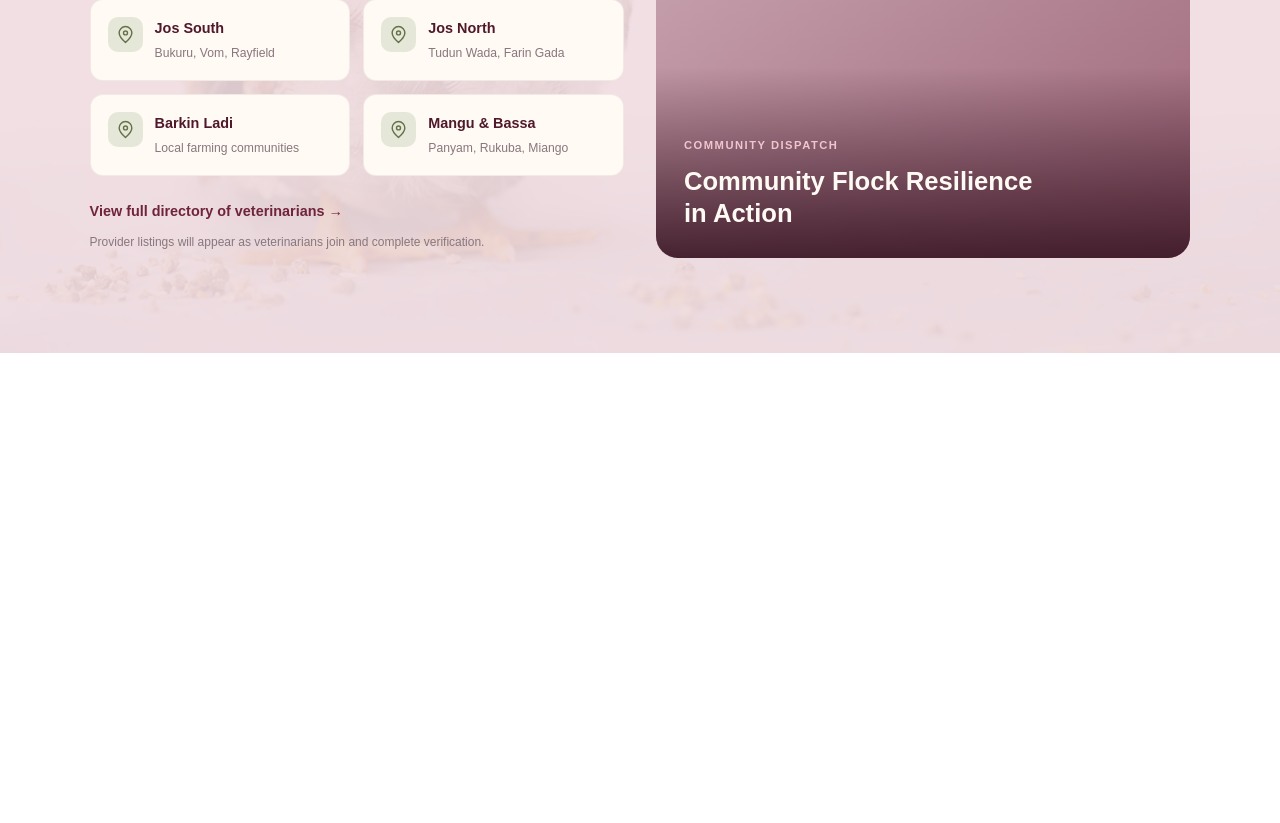
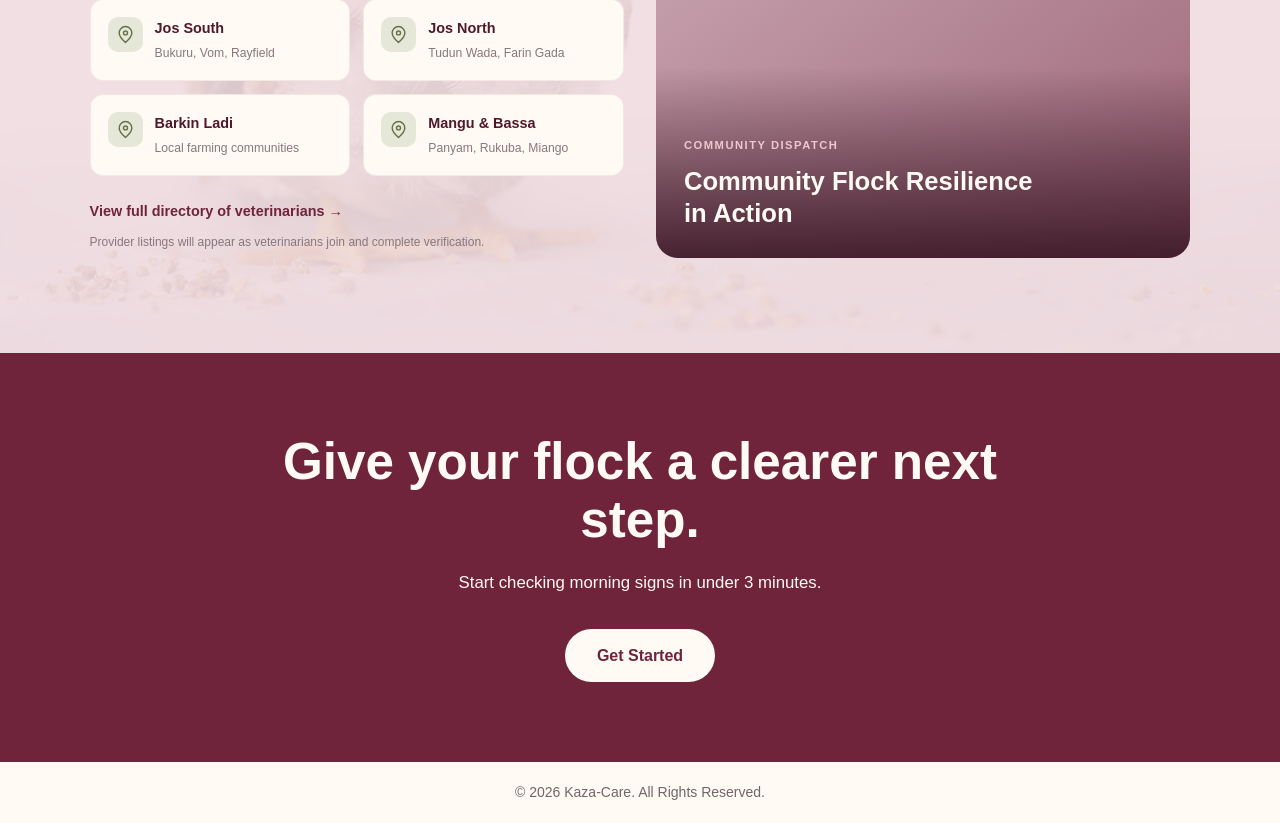
Before and after one commit to loutron000/kaza-care, a React (Vite) app: page / in a window 1280 px wide. Shown: the part 3526-4349 px from the top of the page. Before the commit the page ends 3879 px from the top, so only its background shows below. Built offline with nearby package versions, Linux system fonts and the light colour scheme.

Commit message:
Final cta and footer

```diff
--- /dev/null
+++ b/src/components/FinalCTA.css
@@ -0,0 +1,50 @@
+.final-cta {
+  padding: 5rem 1.5rem;
+  background: var(--wine, #70243b);
+  color: var(--cream, #fffaf3);
+  text-align: center;
+}
+
+.final-cta__content {
+  max-width: 760px;
+  margin: 0 auto;
+}
+
+.final-cta h2 {
+  margin: 0;
+  font-size: clamp(2rem, 4vw, 3.25rem);
+  line-height: 1.15;
+}
+
+.final-cta p {
+  margin: 1.25rem 0 2rem;
+  font-size: 1.05rem;
+  line-height: 1.6;
+}
+
+.final-cta__button {
+  display: inline-block;
+  padding: 0.9rem 2rem;
+  border-radius: 999px;
+  background: var(--cream, #fffaf3);
+  color: var(--wine, #70243b);
+  font-weight: 700;
+  text-decoration: none;
+  transition: transform 180ms ease, background 180ms ease;
+}
+
+.final-cta__button:hover {
+  background: #f7e9ec;
+  transform: translateY(-2px);
+}
+
+.final-cta__button:focus-visible {
+  outline: 3px solid var(--rose, #dba5b2);
+  outline-offset: 4px;
+}
+
+@media (max-width: 600px) {
+  .final-cta {
+    padding: 4rem 1.25rem;
+  }
+}
--- /dev/null
+++ b/src/components/FinalCTA.jsx
@@ -0,0 +1,17 @@
+import "./FinalCTA.css";
+
+function FinalCTA() {
+  return (
+    <section className="final-cta">
+      <div className="final-cta__content">
+        <h2>Give your flock a clearer next step.</h2>
+        <p>Start checking morning signs in under 3 minutes.</p>
+        <a href="/signup" className="final-cta__button">
+          Get Started
+        </a>
+      </div>
+    </section>
+  );
+}
+
+export default FinalCTA;
--- /dev/null
+++ b/src/components/Footer.css
@@ -0,0 +1,11 @@
+.site-footer {
+  padding: 1.25rem;
+  background: var(--cream, #fffaf3);
+  color: var(--muted, #74646b);
+  text-align: center;
+  font-size: 0.875rem;
+}
+
+.site-footer p {
+  margin: 0;
+}
--- /dev/null
+++ b/src/components/Footer.jsx
@@ -0,0 +1,11 @@
+import "./Footer.css";
+
+function Footer() {
+  return (
+    <footer className="site-footer">
+      <p>© 2026 Kaza-Care. All Rights Reserved.</p>
+    </footer>
+  );
+}
+
+export default Footer;
--- a/src/pages/LandingPage.jsx
+++ b/src/pages/LandingPage.jsx
@@ -4,6 +4,8 @@ import heroImage from '../assets/hero-image.png'
 import HowItWorks from '../components/HowItWorks'
 import GroundTruth from '../components/GroundTruth'
 import VeterinaryGrid from '../components/VeterinaryGrid'
+import FinalCTA from "../components/FinalCTA";
+import Footer from "../components/Footer";
 
 function Navbar() {
   return (
@@ -76,6 +78,8 @@ function LandingPage() {
         <HowItWorks />
         <GroundTruth />
         <VeterinaryGrid />
+        <FinalCTA />
+        <Footer />
       </main>
     </>
   )
```
